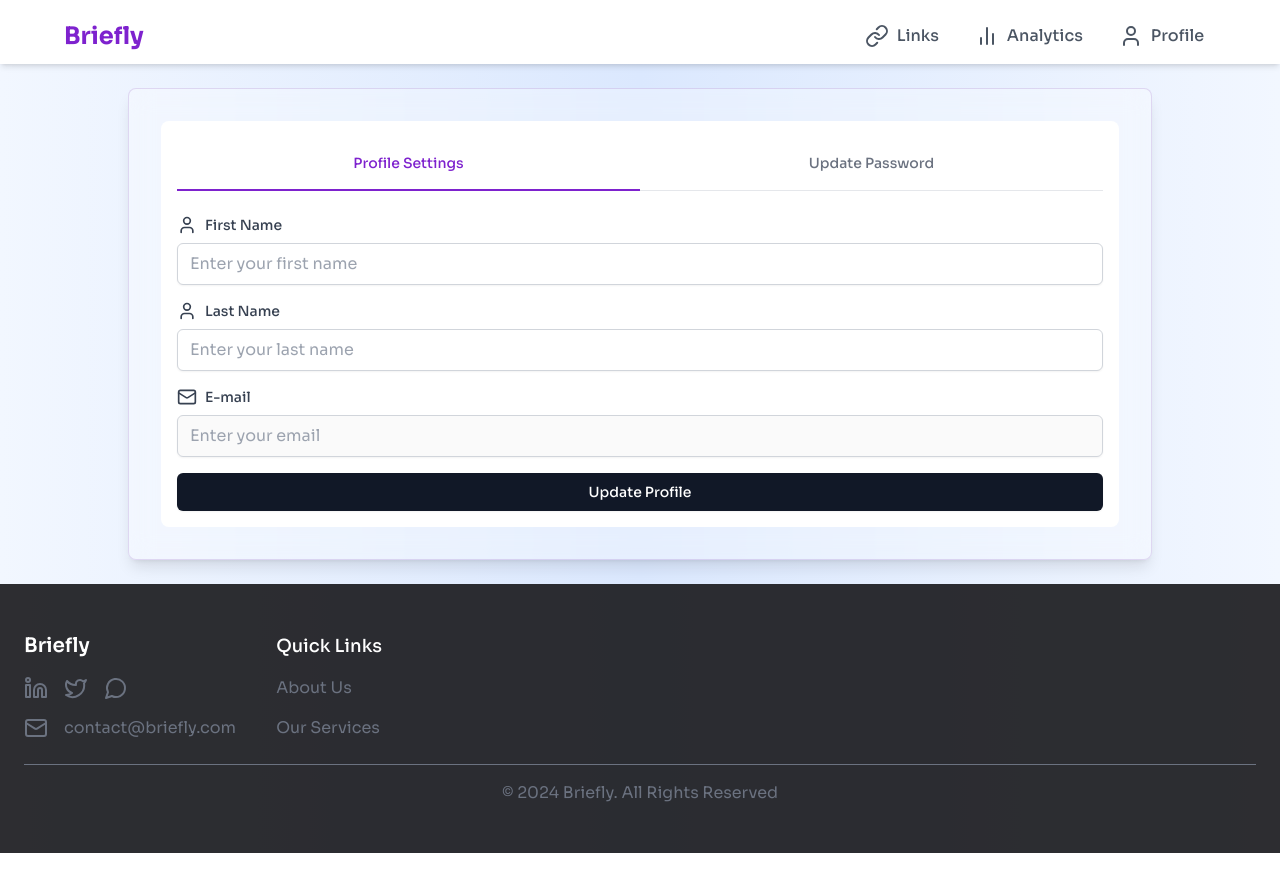
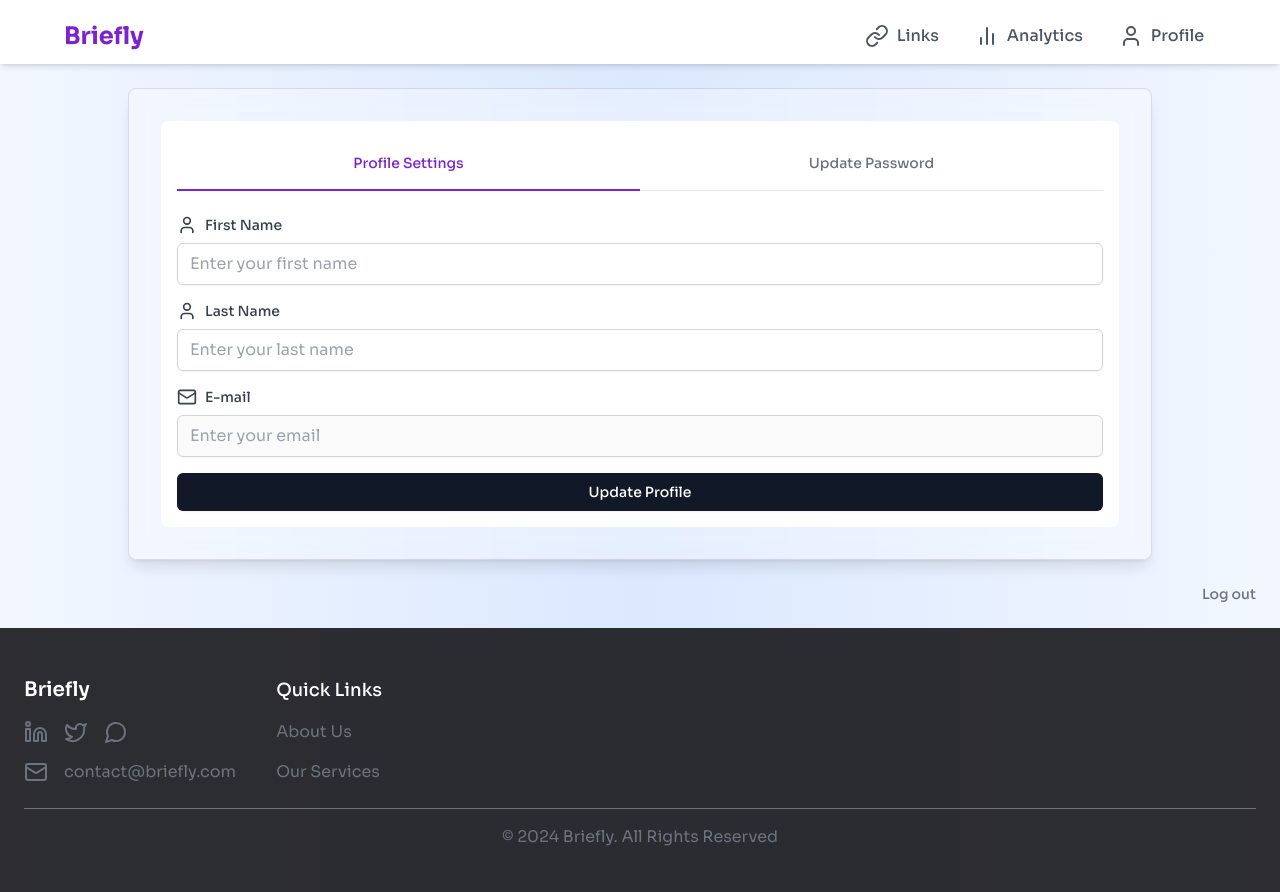
Before and after one commit to Uss-Momas/briefly, a React (Vite) app in the folder web-refactored/: page /auth/profile in a window 1280 px wide. Shown: the top 892 px of the page. Before the commit the page ends 853 px from the top, so only its background shows below. Built offline with nearby package versions, Linux system fonts and the light colour scheme.

Commit message:
implement logout

```diff
--- a/web-refactored/src/pages/Auth/Profile/index.jsx
+++ b/web-refactored/src/pages/Auth/Profile/index.jsx
@@ -1,10 +1,12 @@
 import { LockIcon, Mail, User } from "lucide-react";
 import { useState } from "react";
+import { useAuth } from "../../../hooks/useAuth";
 import Footer from "../../../components/Footer";
 import UserHeader from "../../../components/UserHeader";
 
 export default function Profile() {
     const [isProfileTab, setIsProfileTab] = useState(true);
+    const { logout } = useAuth();
 
     const handleProfileTab = (event) => {
         setIsProfileTab(true);
@@ -12,6 +14,10 @@ export default function Profile() {
 
     const handlePasswordTab = (event) => {
         setIsProfileTab(false);
+    }
+
+    const handleLogout = (event) => {
+        logout();
     }
 
     return (
@@ -31,8 +37,8 @@ export default function Profile() {
                                     Profile Settings
                                 </button>
                                 <button onClick={handlePasswordTab} className={` w-1/2 py-4 px-1 text-center border-b-2 font-medium text-sm ${!isProfileTab
-                                        ? "border-purple-700 text-purple-700 hover:border-purple-800 hover:text-purple-800 hover:bg-gray-100 hover:rounded-t-md"
-                                        : "border-transparent text-gray-500 hover:text-gray-700 hover:border-gray-300"
+                                    ? "border-purple-700 text-purple-700 hover:border-purple-800 hover:text-purple-800 hover:bg-gray-100 hover:rounded-t-md"
+                                    : "border-transparent text-gray-500 hover:text-gray-700 hover:border-gray-300"
                                     }`}>
                                     Update Password
                                 </button>
@@ -86,6 +92,9 @@ export default function Profile() {
                         }
                     </div>
                 </section>
+                <section className="flex justify-end m-6">
+                    <button onClick={handleLogout} className="text-sm font-medium text-gray-500 hover:text-purple-700">Log out</button>
+                </section>
             </main>
             <Footer />
         </div>
--- a/web-refactored/src/pages/Login/index.jsx
+++ b/web-refactored/src/pages/Login/index.jsx
@@ -1,4 +1,4 @@
-import { Link } from "react-router-dom";
+import { Link, useNavigate } from "react-router-dom";
 import { LockIcon, LogIn, Mail } from "lucide-react";
 import { loginSchema } from "../../Validations/validations";
 import { useForm } from "react-hook-form";
@@ -12,6 +12,7 @@ export default function Login() {
     });
 
     const { auth, login } = useAuth();
+    const navigate = useNavigate();
 
 
     const onSubmit = async (data) => {
@@ -19,6 +20,7 @@ export default function Login() {
             const response = await axios.post("/auth/login", data);
             const { message, token, user } = response.data;
             login({ token, user });
+            navigate("/auth/dashboard");
         } catch (error) {
             console.log("Login Page", error);
             const { errors = [], message } = error.response.data;
```
